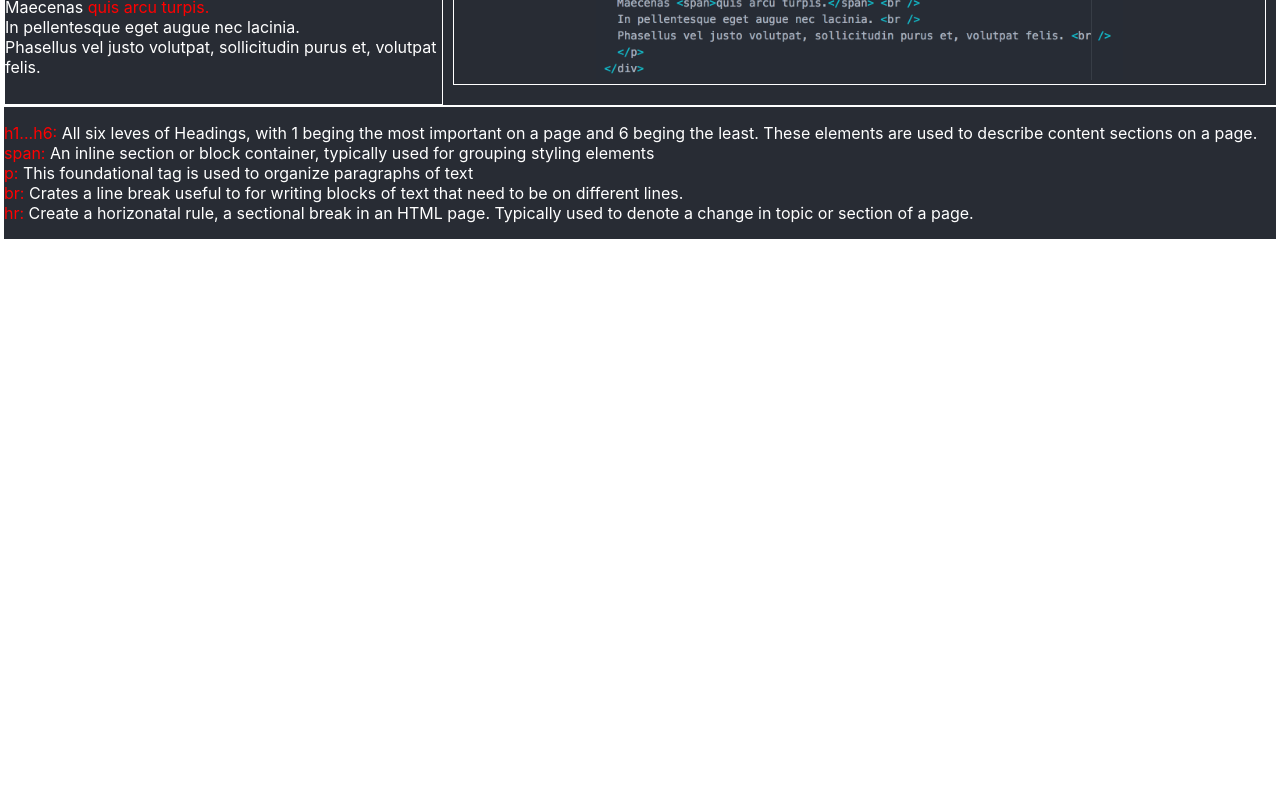
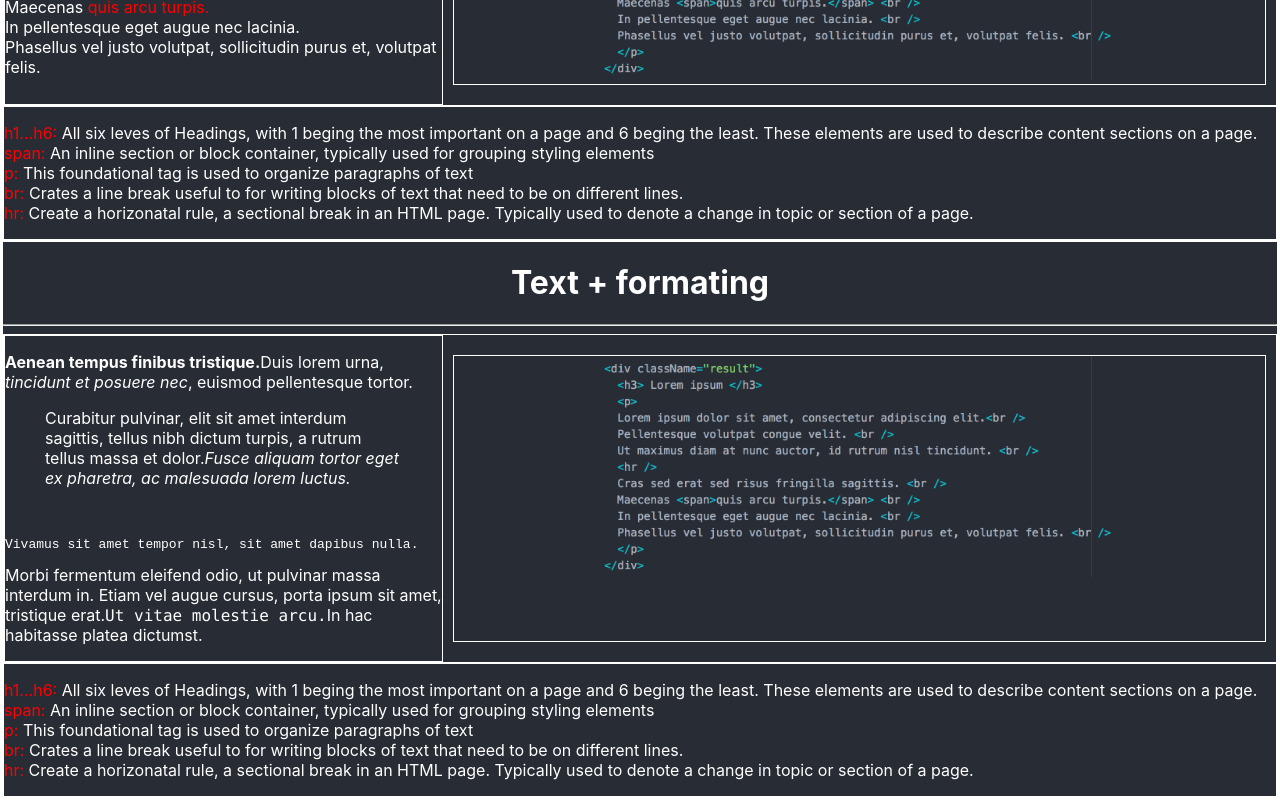
Before and after one commit to cjimenez-tiempodev/hello-world, a React (Create React App) app in the folder App/front-review/: page / in a window 1280 px wide. Shown: the part 258-1058 px from the top of the page. Before the commit the page ends 800 px from the top, so only its background shows below. Built offline with nearby package versions, Linux system fonts and the light colour scheme.

Commit message:
App: add text format

```diff
--- a/App/front-review/src/App.js
+++ b/App/front-review/src/App.js
@@ -1,5 +1,5 @@
 import React, { Component } from 'react';
-import DocumentStructure from './html/common/documentStructure';
+import {DocumentStructure, TextFormat} from './html/common/index';
 import './App.css';
 
 class App extends Component {
@@ -7,6 +7,7 @@
     return (
       <div className="App">
         <DocumentStructure />
+        <TextFormat />
       </div>
     );
   }
--- a/App/front-review/src/html/common/constDefinitions.js
+++ b/App/front-review/src/html/common/constDefinitions.js
@@ -4,6 +4,24 @@
   p : 'This foundational tag is used to organize paragraphs of text',
   br : 'Crates a line break useful to for writing blocks of text that need to be on different lines.',
   hr : 'Create a horizonatal rule, a sectional break in an HTML page. Typically used to denote a change in topic or section of a page.',
+
+  strong : 'Indicates STROG emphasis, displayed bold in most browsers',
+  b: 'Another way to create bold text, it is more for drawing attention',
+  em: 'The emphasis tags also are lije they sound, emphasizing text',
+  i : 'add italics to text, used to denote things like thoughts or names',
+  cite : 'Tags used to cite or reference inforamtion, useful for quotes and statements in a document',
+  pre : 'pre.formatted, monospace text laid out with withspace',
+  del : 'Helps denote a previously deleted section of text',
+  ins : 'Represents a section of text thats been inserted into the document',
+  blockquote : 'Reserved for long paragraphs of quotations often cited',
+  q : 'These are used for shorter quptations',
+  abbr : 'Abbreviation these help denote abbreviations, while algo making the full form available',
+  address : 'Displays the author´s contact information',
+  dfn : 'Definition used to create an inline definition in the body text',
+  code : 'Code text displays code snippets',
+  sub : 'Subscript text a helpful wat subscript text',
+  small : 'Small size text Historically used to simply reduce text size, in HTML5 it also refers to informatio taht may no longer be valid',
+  bdo : 'The bi-directional override tag will identify wich should text sould be read opposite from the preceeding text',
 };
 
 const docStructure = `
--- /dev/null
+++ b/App/front-review/src/html/common/index.js
@@ -0,0 +1,5 @@
+import DocumentStructure from './documentStructure';
+import TextFormat from './textFormat';
+
+export default DocumentStructure;
+export {DocumentStructure, TextFormat};
--- /dev/null
+++ b/App/front-review/src/html/common/textFormat.js
@@ -0,0 +1,54 @@
+import React from 'react';
+import html5, {docStructure} from './constDefinitions';
+import codeImage from './assets/docStructure.png';
+
+function TextFormat(props) {
+  return (
+    /*
+    <div> ... </div>
+    A generic container used to denote a page section
+    */
+    <div className = "document">
+    <h1>Text + formating</h1>
+    <hr />
+
+    <div className="example">
+
+      <div className="result">
+        <p>
+        <strong>Aenean tempus finibus tristique.</strong>
+        Duis lorem urna, <em>tincidunt et posuere nec</em>, euismod pellentesque tortor.
+        <blockquote>
+        Curabitur pulvinar, elit sit amet interdum sagittis, tellus nibh dictum turpis, a rutrum tellus massa et dolor.
+        <cite>Fusce aliquam tortor eget ex pharetra, ac malesuada lorem luctus.</cite>
+        </blockquote>
+        <br />
+        <pre>Vivamus sit amet tempor nisl, sit amet dapibus nulla.</pre>
+        Morbi fermentum eleifend odio, ut pulvinar massa interdum in.
+        Etiam vel augue cursus, porta ipsum sit amet, tristique erat.
+        <code>Ut vitae molestie arcu.</code>
+        In hac habitasse platea dictumst.
+        </p>
+      </div>
+
+      <div className="code">
+        <img src={codeImage} />
+      </div>
+
+    </div>
+
+    <div>
+      <p>
+        <span>h1...h6: </span>{html5.h1h6}<br />
+        <span>span: </span>{html5.span}<br />
+        <span>p: </span>{html5.p}<br />
+        <span>br: </span>{html5.br}<br />
+        <span>hr: </span>{html5.hr}<br />
+      </p>
+    </div>
+
+    </div>
+  );
+}
+
+export default TextFormat;
```
